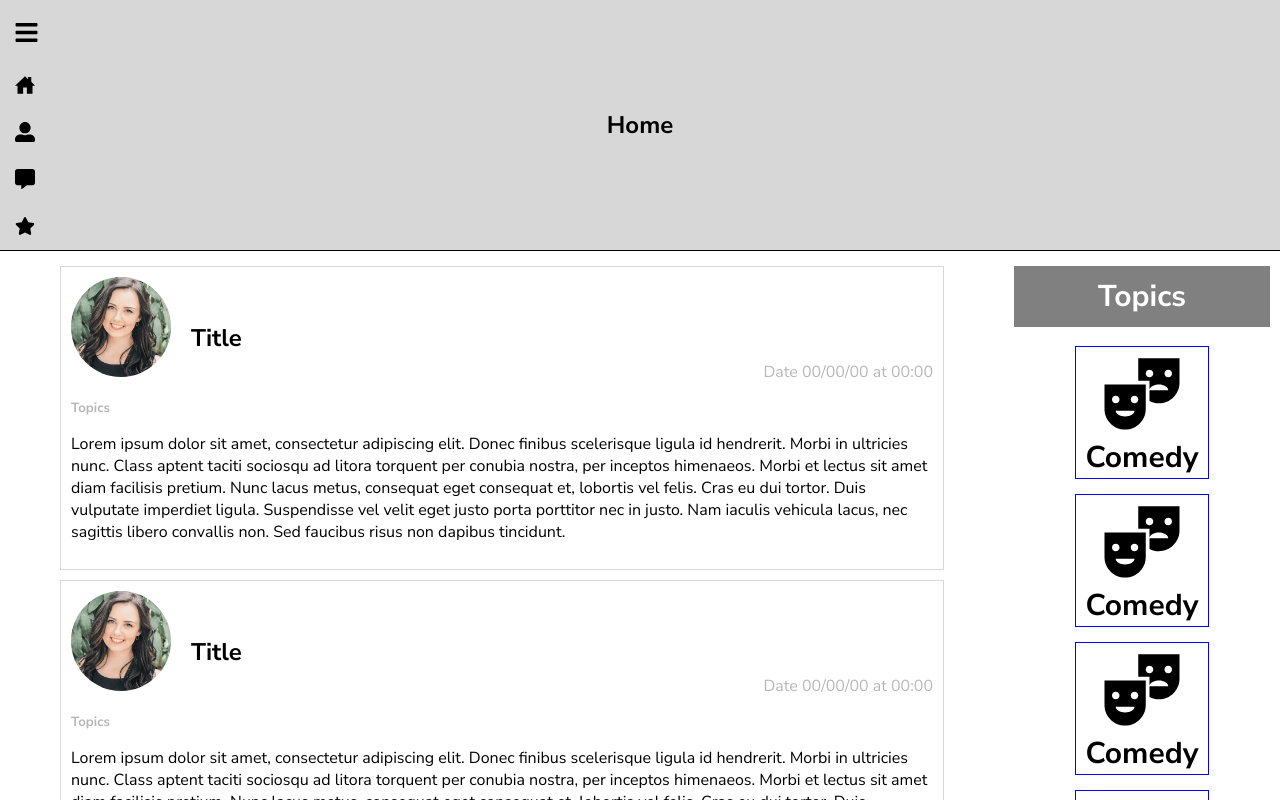
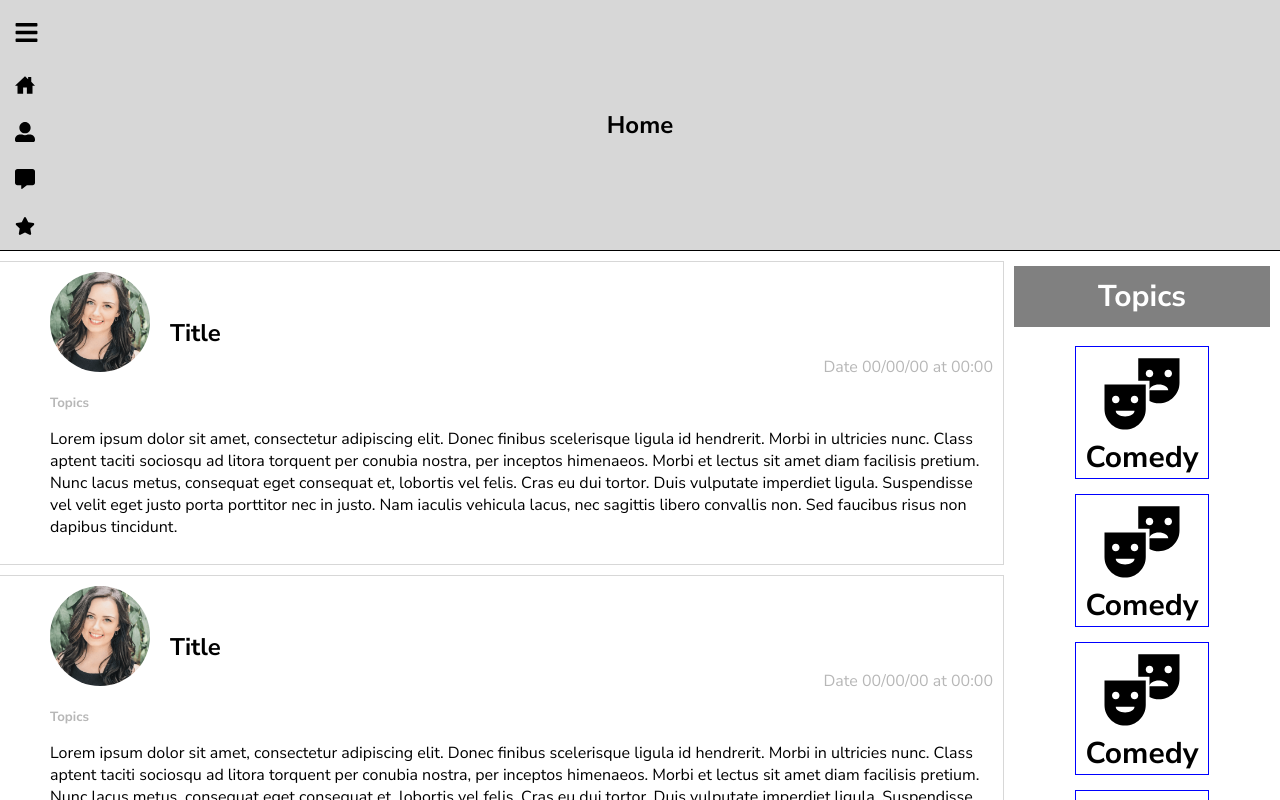
Before and after one commit to HugoDMiranda/Blog, a React (Create React App) app: page / in a window 1280 px wide. Shown: the top 800 px of the page. Built offline with nearby package versions, Linux system fonts and the light colour scheme.

Commit message:
component BlogsSections style update

```diff
--- a/src/sass/components-styles/BlogsSections.css
+++ b/src/sass/components-styles/BlogsSections.css
@@ -1,12 +1,17 @@
 .sections {
   flex: 4;
   width: 100%;
-  margin: 5px 60px;
 }
 .sections .section {
   border: 1px solid rgb(215, 215, 215);
-  margin: 10px 0px;
+  border-left: none;
+  margin-top: 10px;
   padding: 10px;
+  padding-left: 50px;
+  transition: 0.2s;
+}
+.sections .section:hover {
+  background-color: gray;
 }
 .sections a {
   text-decoration: none;
--- a/src/sass/components-styles/BlogsSections.scss
+++ b/src/sass/components-styles/BlogsSections.scss
@@ -1,12 +1,19 @@
 .sections {
   flex: 4;
   width: 100%;
-  margin: 5px 60px;
+  // margin: 5px 60px;
 
   .section {
     border: 1px solid rgb(215, 215, 215);
-    margin: 10px 0px;
+    border-left: none;
+    margin-top: 10px;
     padding: 10px;
+    padding-left: 50px;
+    transition: 0.2s;
+
+    &:hover {
+      background-color: gray;
+    }
   }
 
   a {
```
Also changed, not shown: 1 other file (tests, documents, lock files or other folders).
